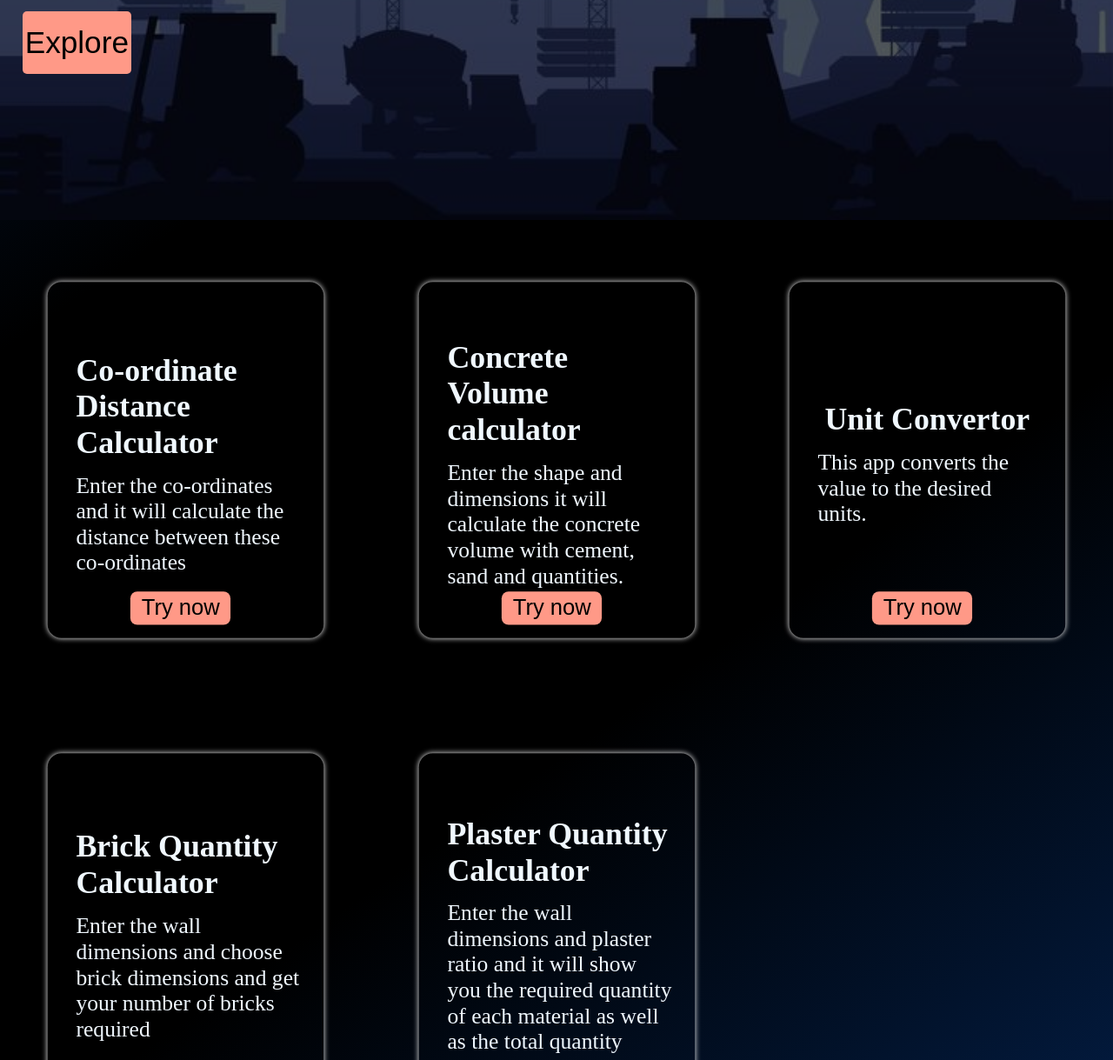
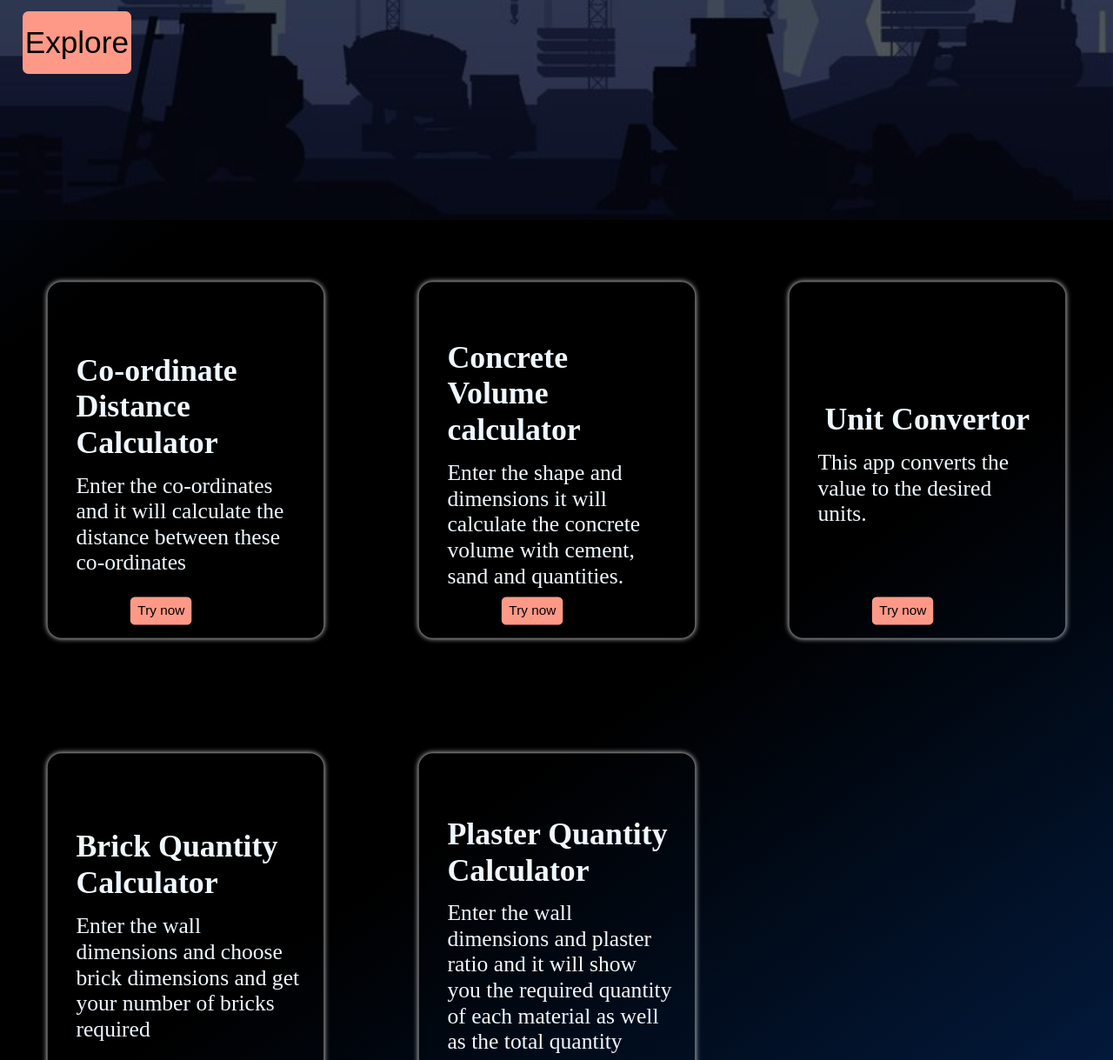
Before and after one commit to PSD24-art/calCivil-backend, a plain HTML site: page index.html in a window 1280 px wide. Shown: the part 510-1729 px from the top of the page at 87% size. Drawn offline with Linux system fonts and the light colour scheme.

Commit message:
made site responsive for mobile Desktop view

```diff
--- a/main.css
+++ b/main.css
@@ -6,7 +6,7 @@
 
 body {
   width: 100%;
-  height: 100%;
+  min-height: 100%;
   margin: 0;
   padding: 0;
   display: flex;
@@ -34,7 +34,7 @@ nav {
 
 nav h1 {
   padding-left: 1vw;
-  font-size: 4vh;
+  font-size: 31px;
 }
 
 .childNav {
@@ -121,15 +121,9 @@ nav h3 {
 #explore button {
   background-color: rgb(255, 153, 135);
   color: black;
-  width: 12%;
-  height: 5vw;
+  width: clamp(45px, 11%, 135px);
+  height: clamp(12px, 6vw, 55px);
   font-size: 3vw;
-}
-
-#explore button {
-  min-height: 1.5rem;
-  min-width: 3.5rem;
-  border-radius: 5px;
   border: none;
 }
 
@@ -178,6 +172,7 @@ nav h3 {
   width: clamp(45px, 5rem, 180px);
   font-size: 1rem;
   border: none;
+  margin-top: AUTO;
   margin-bottom: 2%;
 }
 .calC {
@@ -217,12 +212,12 @@ button {
   background-color: rgb(255, 153, 135);
   color: black;
   font-size: 2.2vw;
-  border-radius: 10px;
+  border-radius: 6.5px;
 }
 
 #Sign {
-  min-width: 8vw;
-  min-height: 4vw;
+  width: clamp(65px, 6.5vw, 100px);
+  height: clamp(30px, 3.5vh, 60px);
   font-size: clamp(20px, 1.1rem, 25px);
   border-radius: 5px;
   border: none;
@@ -236,19 +231,17 @@ button {
 }
 
 @media (min-width: 850px) {
-  #Sign {
-  }
   #apps {
     display: grid;
     grid-template-columns: 1fr 1fr;
   }
 
   .app {
+    position: relative;
     transform: scale(0.8);
     padding: 2rem 2rem 0.8rem 2rem;
     border: 1px solid transparent;
     border-radius: 20px;
-    /* margin: 10px 10px 10px 10px; */
     max-width: 75vw;
     display: flex;
     flex-direction: row;
@@ -275,9 +268,9 @@ button {
     font-size: larger;
     position: absolute;
     bottom: 2%;
-    left: 35%;
-    height: clamp(20px, 3rem, 60px);
-    width: clamp(60px, 9rem, 100px);
+    left: 40%;
+    height: clamp(20px, 2.5rem, 50px);
+    width: clamp(60px, 5.5rem, 200px);
   }
 }
 
@@ -296,7 +289,7 @@ button {
     padding: 2rem 2rem 0.8rem 2rem;
     border: 1px solid transparent;
     border-radius: 20px;
-    /* margin: 10px 10px 10px 10px; */
+
     max-width: 75vw;
     display: flex;
     flex-direction: column;
@@ -320,13 +313,11 @@ button {
 
   .app button {
     position: absolute;
-    font-size: 2rem;
-    /* height: 4rem;
-    width: 10rem; */
+    font-size: clamp(10px, 1.2rem, 20px);
     bottom: 2%;
     left: 30%;
-    height: clamp(20px, 3rem, 80px);
-    width: clamp(60px, 9rem, 250px);
+    height: clamp(20px, 2.5rem, 50px);
+    width: clamp(60px, 5.5rem, 200px);
   }
 
   #explore button {
```
